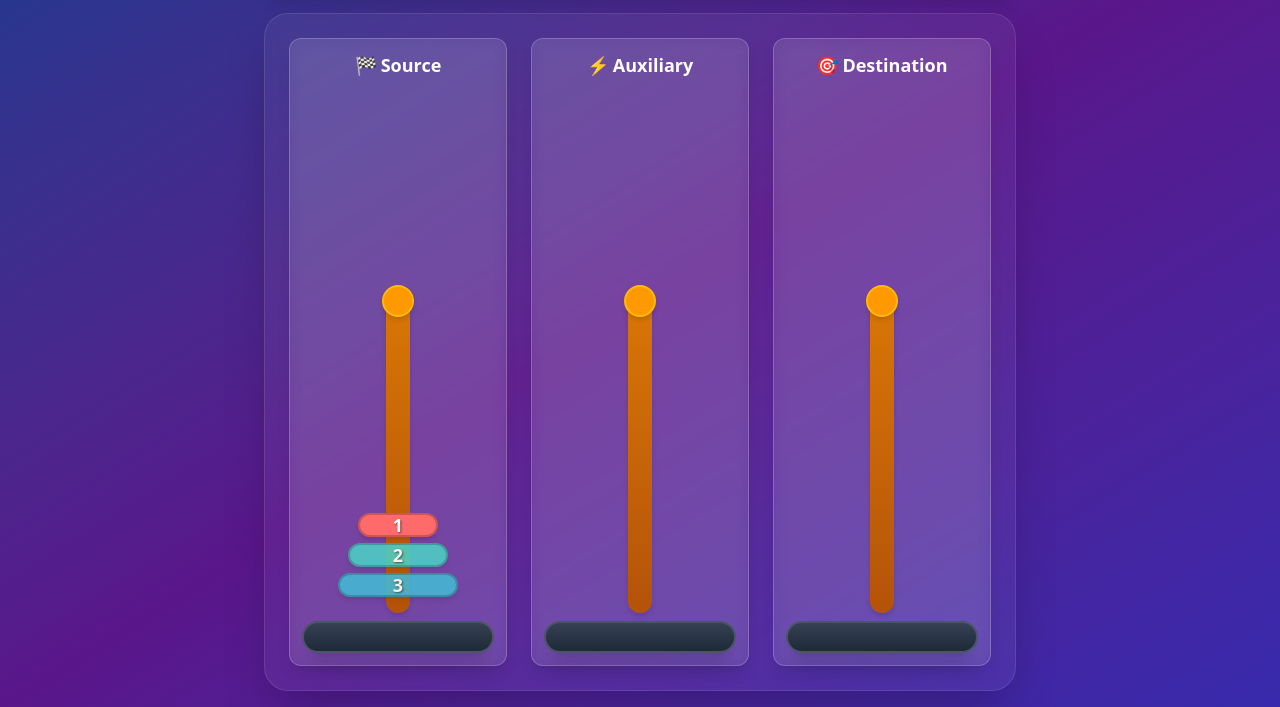
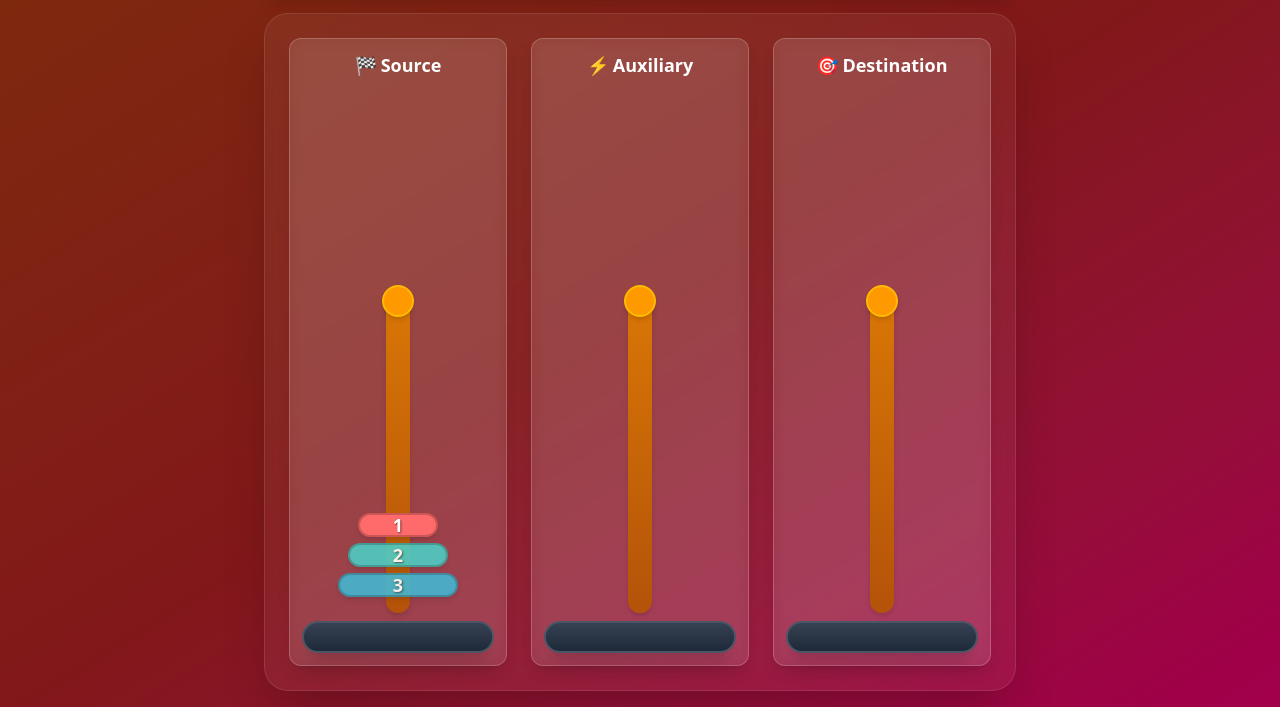
Before and after one commit to appunni/toh, a website built with Vite: page index.html in a window 1280 px wide. Shown: the part 93-800 px from the top of the page. Built offline with nearby package versions, Linux system fonts and the light colour scheme.

Commit message:
feat: replace violet-blue theme with warm sunset color palette
- Changed background from blue-purple gradient to orange-red-pink sunset gradient
- Updated primary buttons from blue-purple to warm orange-red gradients
- Replaced blue accent colors with emerald and teal for better warmth
- Updated info button styling to use teal theme instead of blue
- Changed performance indicators and control text to use emerald colors
- Updated focus states to use teal instead of blue for accessibility
- Modernized color mapping in darkenColor function

The new warm color scheme creates a more pleasant, inviting user experience
while maintaining excellent contrast and accessibility standards.

```diff
--- a/src/UIRenderer.ts
+++ b/src/UIRenderer.ts
@@ -35,7 +35,7 @@ export class UIRenderer {
     const wasModalVisible = existingModal && !existingModal.classList.contains('hidden');
 
     this.container.innerHTML = `
-      <div class="bg-gradient-to-br from-blue-900 via-purple-900 to-indigo-800 min-h-screen flex flex-col">
+      <div class="bg-gradient-to-br from-orange-900 via-red-900 to-pink-800 min-h-screen flex flex-col">
         <div class="max-w-6xl mx-auto p-2 md:p-4 flex-1 flex flex-col">
           <!-- Compact Header Bar -->
           <div class="bg-white/10 backdrop-blur-md rounded-xl p-3 md:p-4 mb-4 border border-white/20 shadow-lg">
@@ -61,14 +61,14 @@ export class UIRenderer {
                 </div>
                 <div class="w-px h-8 bg-white/30"></div>
                 <div class="text-center">
-                  <div class="text-sm md:text-base font-bold text-blue-400">${optimalMoves}</div>
+                  <div class="text-sm md:text-base font-bold text-emerald-400">${optimalMoves}</div>
                   <div class="text-xs text-white/80">Optimal</div>
                 </div>
               </div>
 
               <!-- Action Buttons -->
               <div class="flex items-center gap-2">
-                <button id="info-btn" class="bg-blue-500/80 hover:bg-blue-500 backdrop-blur-sm text-white w-8 h-8 md:w-10 md:h-10 rounded-lg font-semibold transition-all duration-200 hover:scale-105 border border-blue-400/30 shadow-lg flex items-center justify-center text-sm md:text-base" title="How to Play">
+                <button id="info-btn" class="bg-teal-500/80 hover:bg-teal-500 backdrop-blur-sm text-white w-8 h-8 md:w-10 md:h-10 rounded-lg font-semibold transition-all duration-200 hover:scale-105 border border-teal-400/30 shadow-lg flex items-center justify-center text-sm md:text-base" title="How to Play">
                   ℹ️
                 </button>
                 <button id="reset-btn" class="bg-red-500/80 hover:bg-red-500 backdrop-blur-sm text-white w-8 h-8 md:w-10 md:h-10 rounded-lg font-semibold transition-all duration-200 hover:scale-105 border border-red-400/30 shadow-lg flex items-center justify-center text-sm md:text-base" title="Reset Game">
@@ -117,7 +117,7 @@ export class UIRenderer {
                 <div>
                   <strong class="text-white">Controls:</strong><br>
                   <span class="text-white/80">• <strong class="text-yellow-400">Click:</strong> Select a disk, then click destination tower<br>
-                  • <strong class="text-blue-400">Drag & Drop:</strong> Drag disks directly to towers</span>
+                  • <strong class="text-emerald-400">Drag & Drop:</strong> Drag disks directly to towers</span>
                 </div>
               </div>
 
@@ -130,7 +130,7 @@ export class UIRenderer {
               </div>
             </div>
           </div>
-          <button id="close-info-btn" class="bg-gradient-to-r from-blue-500 to-purple-600 hover:from-blue-600 hover:to-purple-700 text-white px-8 py-3 rounded-2xl font-semibold transition-all duration-200 hover:scale-105 shadow-lg backdrop-blur-sm border border-blue-400/30">
+          <button id="close-info-btn" class="bg-gradient-to-r from-orange-500 to-red-600 hover:from-orange-600 hover:to-red-700 text-white px-8 py-3 rounded-2xl font-semibold transition-all duration-200 hover:scale-105 shadow-lg backdrop-blur-sm border border-orange-400/30">
             Got it! 🚀
           </button>
         </div>
@@ -211,10 +211,10 @@ export class UIRenderer {
     // Simple color darkening function
     const colorMap: { [key: string]: string } = {
       '#ef4444': '#dc2626', // red
-      '#3b82f6': '#2563eb', // blue
+      '#3b82f6': '#059669', // changed blue to teal
       '#10b981': '#059669', // green
       '#f59e0b': '#d97706', // yellow
-      '#8b5cf6': '#7c3aed', // purple
+      '#8b5cf6': '#ea580c', // changed purple to orange
       '#f97316': '#ea580c'  // orange
     };
     return colorMap[color] || color;
@@ -226,7 +226,7 @@ export class UIRenderer {
                        moves <= optimal * 2 ? 'Good!' : 'Keep practicing!';
 
     const performanceColor = moves === optimal ? 'text-green-400' :
-                            moves <= optimal * 1.5 ? 'text-blue-400' :
+                            moves <= optimal * 1.5 ? 'text-emerald-400' :
                             moves <= optimal * 2 ? 'text-yellow-400' : 'text-orange-400';
 
     return `
@@ -244,7 +244,7 @@ export class UIRenderer {
               </div>
               <div class="flex justify-between items-center text-lg">
                 <span class="font-medium text-white/90">Optimal Moves:</span>
-                <span class="font-bold text-2xl text-blue-400">${optimal}</span>
+                <span class="font-bold text-2xl text-emerald-400">${optimal}</span>
               </div>
               <div class="border-t border-white/20 pt-4">
                 <div class="flex justify-between items-center text-xl">
@@ -255,7 +255,7 @@ export class UIRenderer {
             </div>
           </div>
 
-          <button id="play-again-btn" class="bg-gradient-to-r from-blue-500 to-purple-600 hover:from-blue-600 hover:to-purple-700 text-white px-8 py-4 rounded-2xl font-semibold transition-all duration-200 hover:scale-105 shadow-lg text-lg backdrop-blur-sm border border-blue-400/30">
+          <button id="play-again-btn" class="bg-gradient-to-r from-orange-500 to-red-600 hover:from-orange-600 hover:to-red-700 text-white px-8 py-4 rounded-2xl font-semibold transition-all duration-200 hover:scale-105 shadow-lg text-lg backdrop-blur-sm border border-orange-400/30">
             🎮 Play Again
           </button>
         </div>
--- a/src/style.css
+++ b/src/style.css
@@ -126,7 +126,7 @@ select {
 /* Focus states for accessibility */
 button:focus-visible,
 select:focus-visible {
-  outline: 2px solid #3b82f6;
+  outline: 2px solid #14b8a6;
   outline-offset: 2px;
 }
 
```
